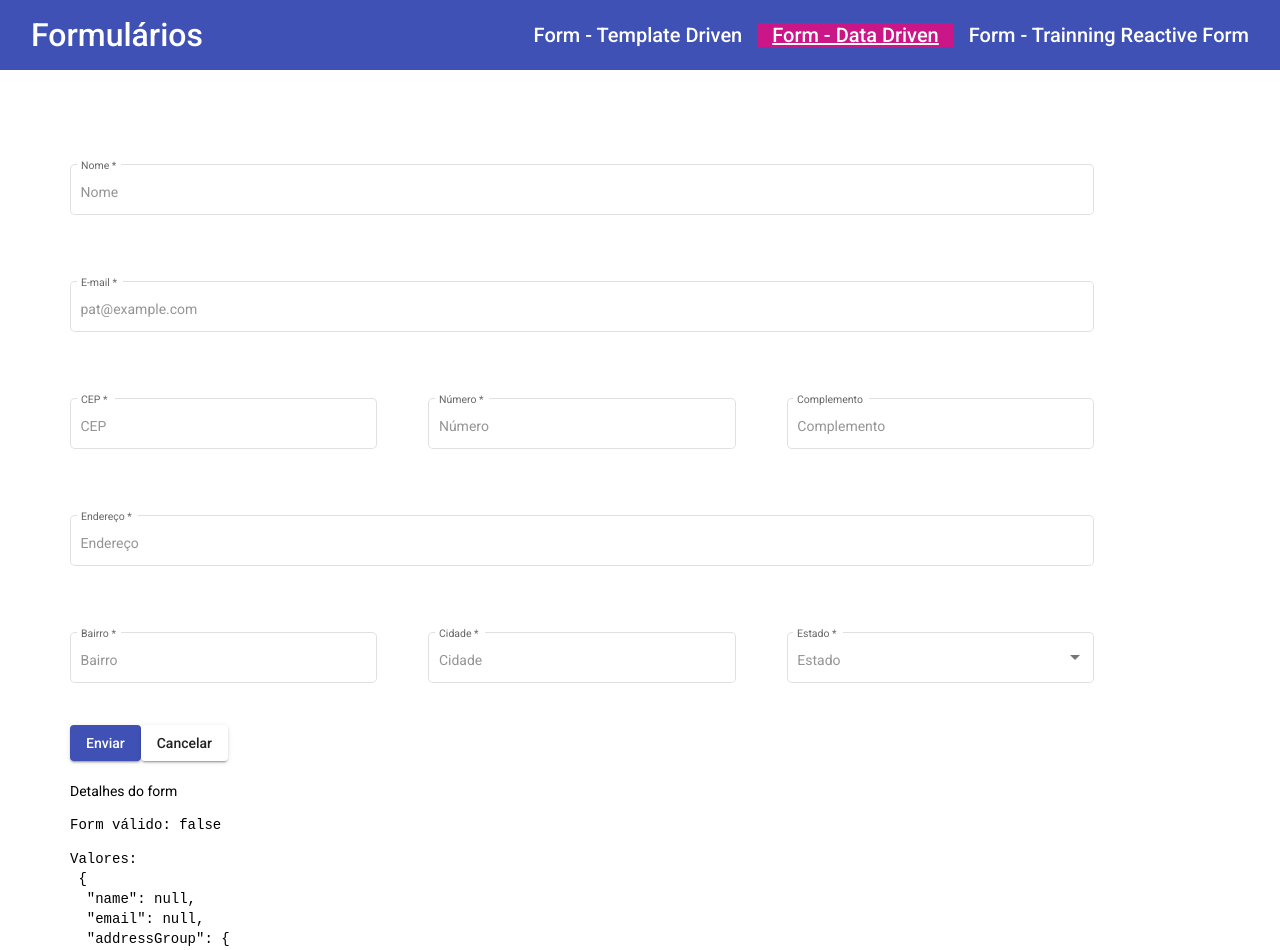
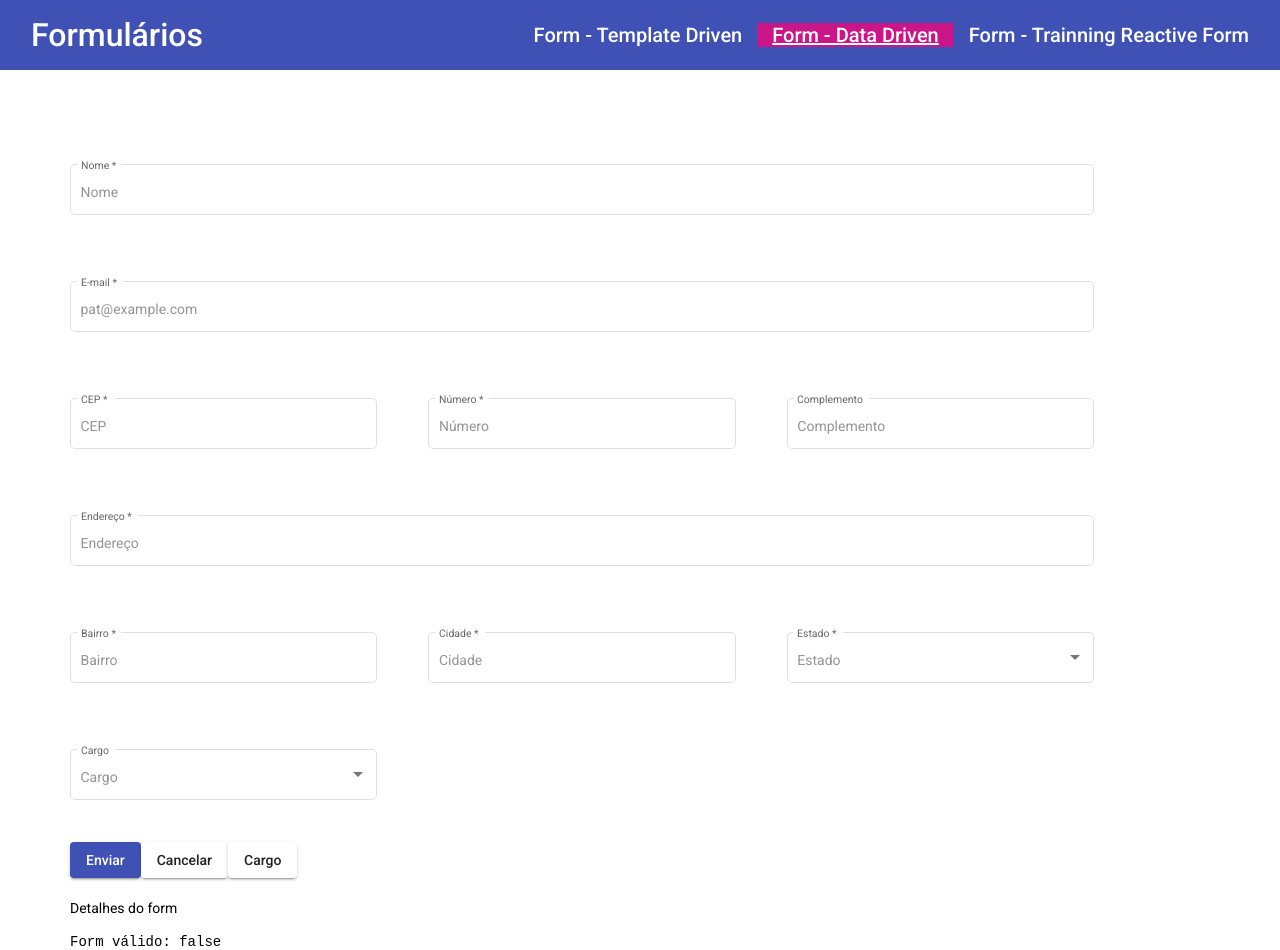
Before and after one commit to leticiamazzo/course-angular, an Angular app in the folder forms/: page /dataForm in a window 1280 px wide. Shown: the top 950 px of the page. Built offline with nearby package versions, Linux system fonts and the light colour scheme.

Commit message:
create select object

```diff
--- a/forms/src/app/data-form/data-form.component.html
+++ b/forms/src/app/data-form/data-form.component.html
@@ -69,11 +69,25 @@
       </div>
     </div>
 
+    <!-- 27FM - Adiciona campo e recebe informações no html -->
+    <div class="line">
+      <mat-form-field appearance="outline">
+        <mat-label>Cargo</mat-label>
+        <mat-select placeholder="Cargo" id="position" formControlName="position" [compareWith]="comparePositions">
+          <mat-option *ngFor="let position of positions" [value]="position">
+            {{ position.description }}
+          </mat-option>
+        </mat-select>
+      </mat-form-field>
+    </div>
+
 
     <!-- <button mat-raised-button color="primary" [disabled]="!form.valid">Enviar</button> -->
 
     <button mat-raised-button color="primary">Enviar</button>
     <button mat-raised-button (click)="resetData()">Cancelar</button>
+    <!-- 30FM - Cria essa função pra setar o valor que seja um objeto -->
+    <button mat-raised-button (click)="setPosition()">Cargo</button>
 
   </form>
 
--- a/forms/src/app/data-form/data-form.component.ts
+++ b/forms/src/app/data-form/data-form.component.ts
@@ -18,7 +18,10 @@ export class DataFormComponent implements OnInit {
   // 19FM - cria interface para tipar variável
   // states: BrState[];
   // 24FM - declara observable de EstadoBR
-  states: Observable<BrState[]>
+  states: Observable<BrState[]>;
+
+  // 28FM - cria varáivel cargos para receber valores vindos do service
+  positions: any[];
 
   constructor(
     private formBuilder: FormBuilder,
@@ -35,6 +38,9 @@ export class DataFormComponent implements OnInit {
     //   .subscribe(data => { this.states = data; console.log(data); });
     // 24FM - Aqui nos inscrevemos no observable que retorna a lista de Estados e essa inscrição fica ativa na memória. Pode ser que mesmo quando o componente não estiver sendo exibido na tela, essa inscrição ainda possa ficar ativa e, com isso, haver memory leaks (vazamento de memória). Pra evitar, aconselha-se a usar o | async que faz automaticamente o subscribe e também se unsubscribe.
     this.states = this.dropdownService.getBrazilianStates()
+
+    // 29FM - Recebe valores vindos do serviço
+    this.positions = this.dropdownService.getDataStates();
 
     // 4FM - cria formulário no momento da inicialização do componente
     // 2 FORMAS
@@ -64,7 +70,10 @@ export class DataFormComponent implements OnInit {
         neighborhood: [null, Validators.required],
         city: [null, Validators.required],
         state: [null, Validators.required],
-      })
+      }),
+
+      // 26FM - Adiciona campo no formulário reativo
+      position: [null]
     });
   }
 
@@ -180,6 +189,22 @@ export class DataFormComponent implements OnInit {
     // Caso queira popular apenar 1 campo específico
     // this.form.get('name').setValue('Leticia');
   }
+
+  // 30FM - Cria essa função pra setar o valor que seja um objeto
+  setPosition() {
+    const cargo = { name: 'Dev', level: 'Pleno', description: 'Dev Pl' };
+
+    // 31FM - Essa comparação não é suficiente ao Angular. Aqui só compara a referência do objeto. Precisamos que também compare os valores com [value] e as propriedades usando compareWith (função que recebe 2 objetos e retorna boolean, indicando se esses objetos são iguais ou não)
+    this.form.get('cargo').setValue(cargo);
+  }
+
+  comparePositions(obj1, obj2): boolean {
+    console.log('teste');
+
+    return obj1 && obj2 ?
+      (obj1.name === obj2.name && obj1.level === obj2.level) :
+      obj1 === obj2;
+  }
 }
 
 
--- a/forms/src/app/shared/services/dropdown.service.ts
+++ b/forms/src/app/shared/services/dropdown.service.ts
@@ -20,4 +20,13 @@ export class DropdownService {
     //   map((res: Response) => res.json())
     // );
   }
+
+// 25FM - Cria outro método de Estado para enviar o objeto inteiro, não só a sigla
+  getDataStates() {
+    return [
+      { name: 'Dev', level: 'Junior', description: 'Dev Jr' },
+      { name: 'Dev', level: 'Pleno', description: 'Dev Pl' },
+      { name: 'Dev', level: 'Senior', description: 'Dev Sr' }
+    ]
+  }
 }
```
